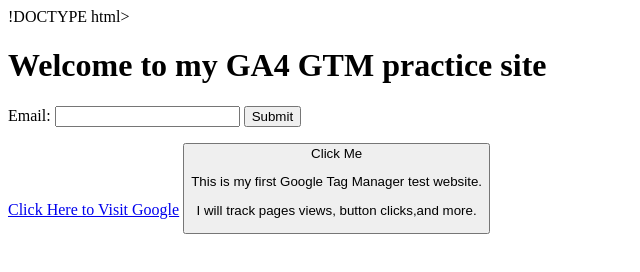
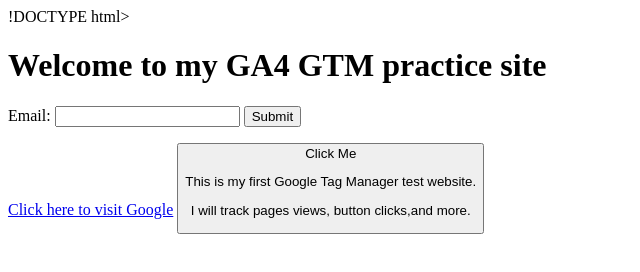
Before and after one commit to nish565/ga4-gtm-practice, a plain HTML site: page index.html in a window 1280 px wide. Shown: the whole page, without its empty margins (0-640 px from the left). Drawn offline with Linux system fonts and the light colour scheme.

Commit message:
Update index.html

```diff
--- a/index.html
+++ b/index.html
@@ -30,7 +30,7 @@
   <input type="email" id="email" name="email" required>
   <button type="submit">Submit</button>
   </form>
-  <a href="https://www.google.com" target="_blank">Click Here to Visit Google</a>
+  <a href="https://www.google.com" target="_blank">Click here to visit Google</a>
   <button id="cta-button">Click Me<?/button>
   <p> This is my first Google Tag Manager test website.</p>
   <p>I will track pages views, button clicks,and more.</p>
```
